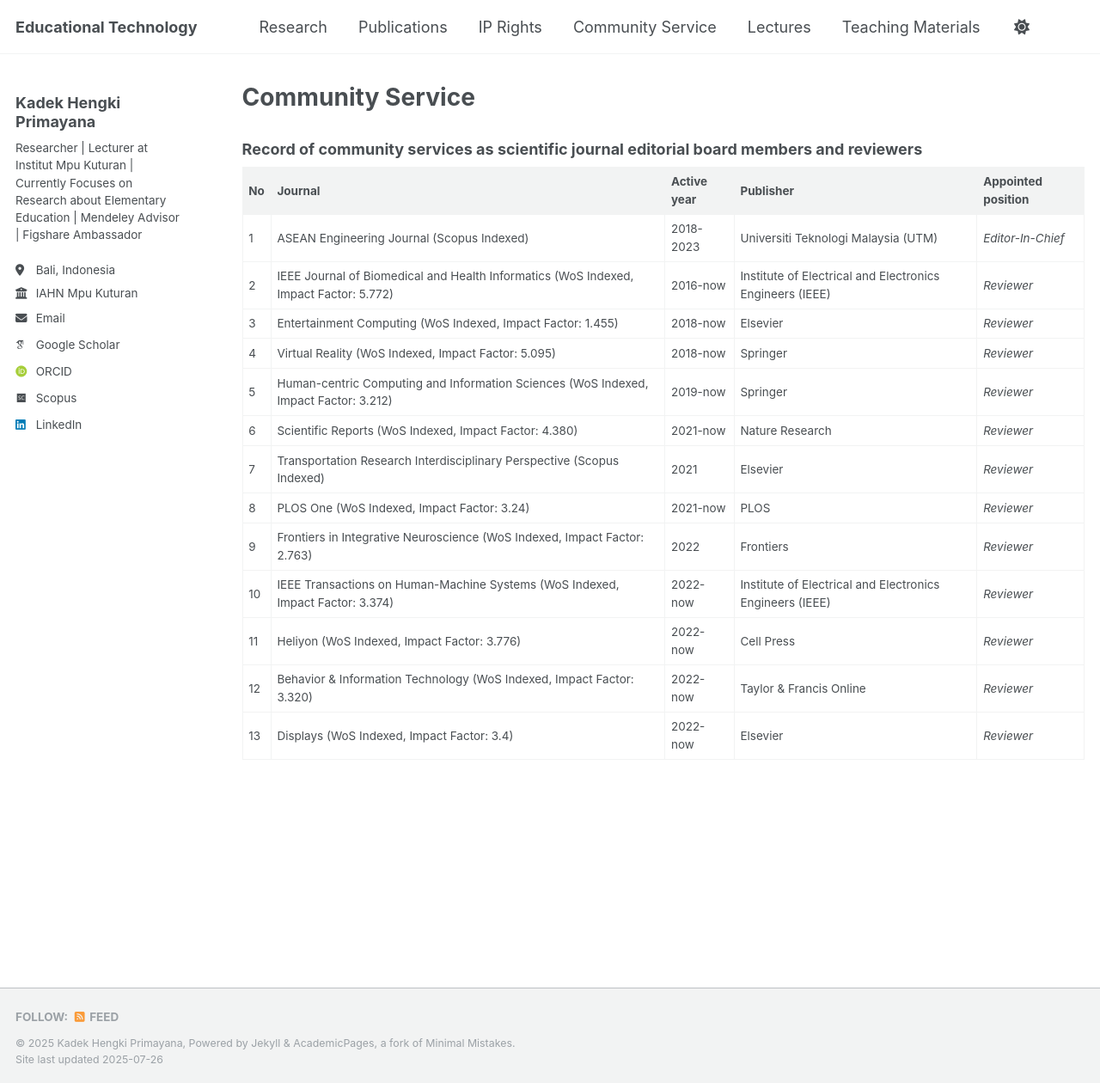
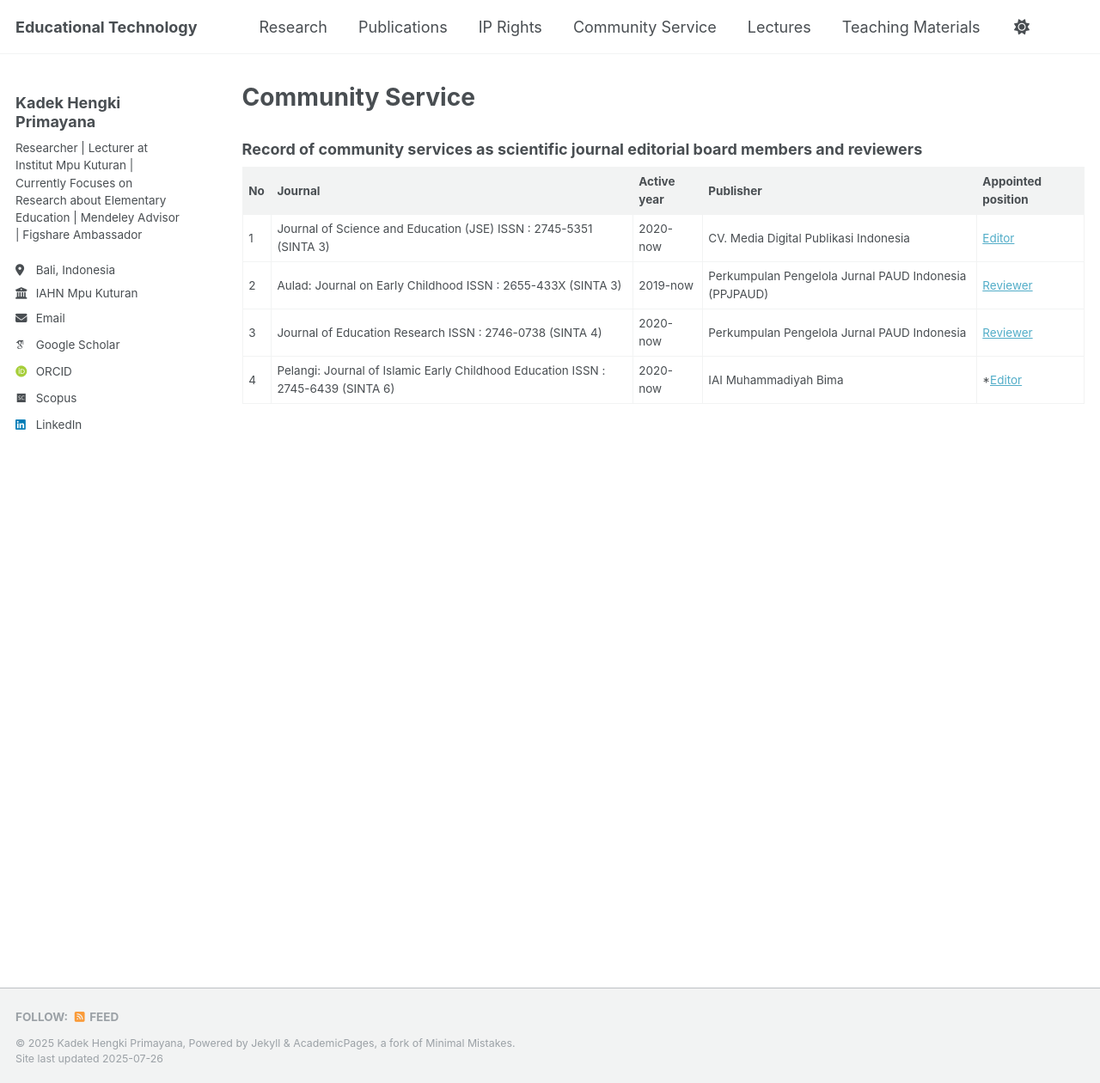
Before and after one commit to hengkiprimayana/hengkiprimayana.github.io, a Jekyll site: the page built from _pages/communityservice.md, in a window 1280 px wide and 1260 px high. Shown: the whole window at 86% size. Built offline with Jekyll 4.4.1, drawn with Linux system fonts in a browser that asks for light colours; some web fonts are replaced; a script that is not in the unit is left out.

Commit message:
Update communityservice.md

```diff
--- a/_pages/communityservice.md
+++ b/_pages/communityservice.md
@@ -11,16 +11,7 @@ redirect_from:
 
 | No | Journal | Active year | Publisher | Appointed position |
 |----|---------|-------------|-----------|----------------|
-| 1 | ASEAN Engineering Journal (Scopus Indexed) | 2018-2023 | Universiti Teknologi Malaysia (UTM) | *Editor-In-Chief* |
-| 2 | IEEE Journal of Biomedical and Health Informatics (WoS Indexed, Impact Factor: 5.772) | 2016-now | Institute of Electrical and Electronics Engineers (IEEE) | *Reviewer* |
-| 3 | Entertainment Computing (WoS Indexed, Impact Factor: 1.455) | 2018-now | Elsevier | *Reviewer* |
-| 4 | Virtual Reality (WoS Indexed, Impact Factor: 5.095) | 2018-now | Springer | *Reviewer* |
-| 5 | Human-centric Computing and Information Sciences (WoS Indexed, Impact Factor: 3.212) | 2019-now | Springer | *Reviewer* |
-| 6 | Scientific Reports (WoS Indexed, Impact Factor: 4.380) | 2021-now | Nature Research | *Reviewer* |
-| 7 | Transportation Research Interdisciplinary Perspective (Scopus Indexed) | 2021 | Elsevier | *Reviewer* |
-| 8 | PLOS One (WoS Indexed, Impact Factor: 3.24) | 2021-now | PLOS | *Reviewer* |
-| 9 | Frontiers in Integrative Neuroscience (WoS Indexed, Impact Factor: 2.763) | 2022 | Frontiers | *Reviewer* |
-| 10 | IEEE Transactions on Human-Machine Systems (WoS Indexed, Impact Factor: 3.374) | 2022-now | Institute of Electrical and Electronics Engineers (IEEE) | *Reviewer* |
-| 11 | Heliyon (WoS Indexed, Impact Factor: 3.776) | 2022-now | Cell Press | *Reviewer* |
-| 12 | Behavior & Information Technology (WoS Indexed, Impact Factor: 3.320) | 2022-now | Taylor & Francis Online | *Reviewer* |
-| 13 | Displays (WoS Indexed, Impact Factor: 3.4) | 2022-now | Elsevier | *Reviewer* |
+| 1 | Journal of Science and Education (JSE) ISSN : 2745-5351 (SINTA 3) | 2020-now | CV. Media Digital Publikasi Indonesia | [Editor](https://jse.rezkimedia.org/index.php/jse/about/editorialTeam) |
+| 2 | Aulad: Journal on Early Childhood ISSN : 2655-433X (SINTA 3) | 2019-now | Perkumpulan Pengelola Jurnal PAUD Indonesia (PPJPAUD) | [Reviewer](https://aulad.org/aulad/peerReviewers) |
+| 3 | Journal of Education Research ISSN : 2746-0738 (SINTA 4) | 2020-now | Perkumpulan Pengelola Jurnal PAUD Indonesia | [Reviewer](https://jer.or.id/index.php/jer/peerReviewers) |
+| 4 | Pelangi: Journal of Islamic Early Childhood Education ISSN : 2745-6439 (SINTA 6) | 2020-now | IAI Muhammadiyah Bima | *[Editor](https://ejournal.iaimbima.ac.id/index.php/pelangi/about/editorialTeam) |
```
